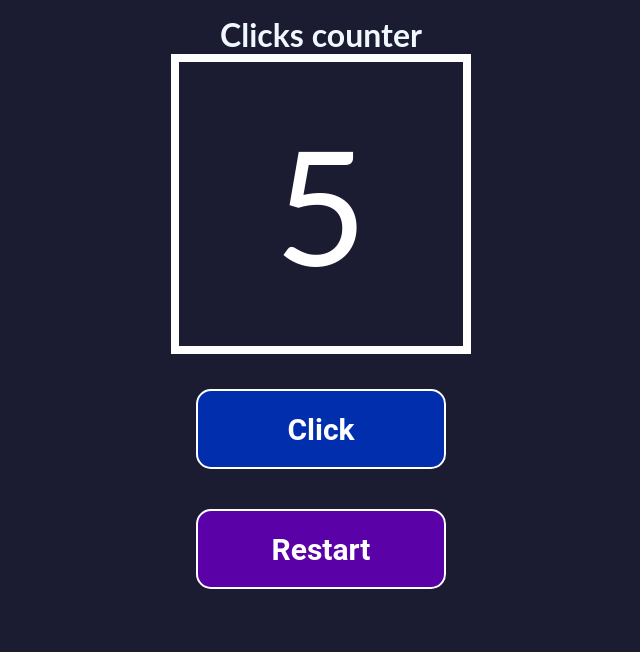
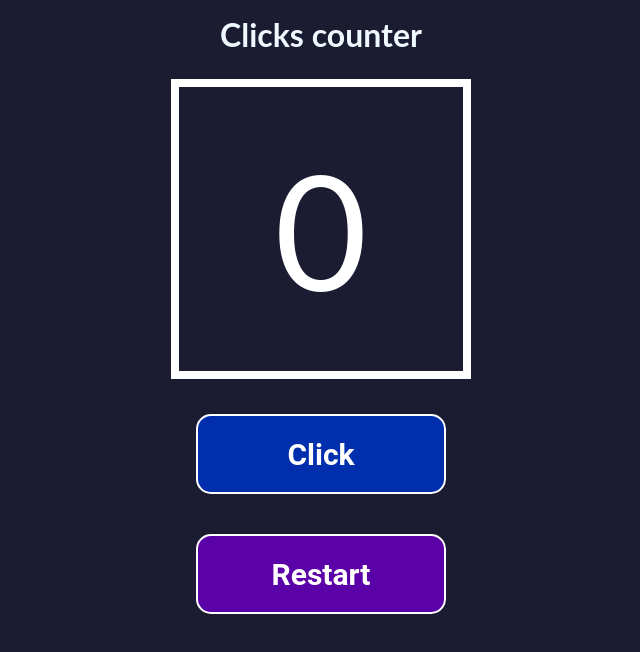
Before and after one commit to Camsd/clicks-counter, a React (Create React App) app: page / in a window 1280 px wide. Shown: the top 652 px of the page, without its empty margins (319-959 px from the left). Built offline with nearby package versions, Linux system fonts and the light colour scheme.

Commit message:
add useState and I used setNumClicks function

```diff
--- a/src/App.js
+++ b/src/App.js
@@ -1,15 +1,18 @@
 import './App.css';
 import Button from './components/Button';
 import Counter from './components/Counter';
+import { useState } from 'react';
 
 function App() {
 
+  const [numClicks, setNumClicks] = useState(0);
+
   const clickEvent = () =>{
-    console.log('Click');
+    setNumClicks(numClicks + 1);
   }
 
   const restartCounter = () =>{
-    console.log('restart');
+    setNumClicks(0);
   }
 
   return (
@@ -18,7 +21,7 @@
         <h1>Clicks counter</h1>
       </div>
       <div className='counter-container'>
-        <Counter numClicks='5' />
+        <Counter numClicks={numClicks} />
       </div>
         <div className='button-container'>
           <Button
--- a/src/index.js
+++ b/src/index.js
@@ -8,5 +8,4 @@
   <React.StrictMode>
     <App />
   </React.StrictMode>,
-  document.getElementById('root')
 );
--- a/src/stylesheet/Counter.css
+++ b/src/stylesheet/Counter.css
@@ -2,7 +2,8 @@
     min-width: 300px;
     height: 300px;
     font-size: 160px;
-    padding: 25px;
+    padding: 50px;
+    margin-top: 25px;
     color: white;
     display: flex;
     align-items: center;
```
